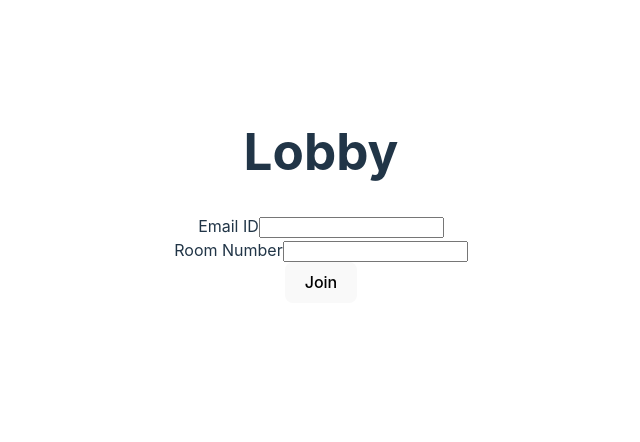
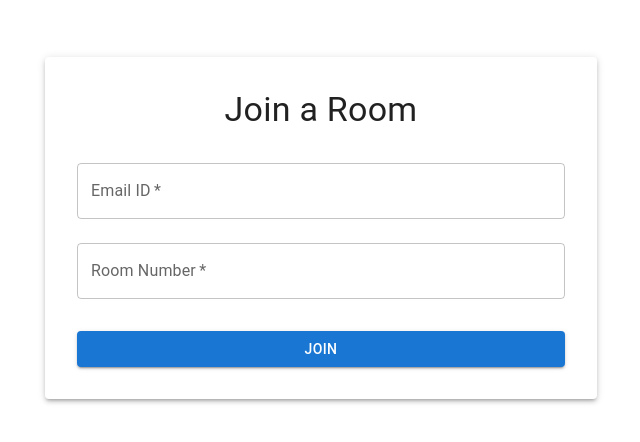
Before and after one commit to RiswanthPalani/ConnectNow, a React (Vite) app in the folder client/: page / in a window 1280 px wide. Shown: the part 204-646 px from the top of the page, without its empty margins (319-959 px from the left). Built offline with nearby package versions, Linux system fonts and the light colour scheme; no server answers.

Commit message:
WebRTC grasped with Basic UI/UX modified

```diff
--- a/client/package.json
+++ b/client/package.json
@@ -10,6 +10,9 @@
     "preview": "vite preview"
   },
   "dependencies": {
+    "@emotion/react": "^11.13.3",
+    "@emotion/styled": "^11.13.0",
+    "@mui/material": "^6.1.3",
     "react": "^18.3.1",
     "react-dom": "^18.3.1",
     "react-player": "^2.16.0",
--- a/client/src/screens/Lobby.jsx
+++ b/client/src/screens/Lobby.jsx
@@ -1,6 +1,16 @@
 import React, { useState, useCallback, useEffect } from "react";
 import { useNavigate } from "react-router-dom";
 import { useSocket } from "../context/SocketProvider";
+
+// Import MUI components
+import {
+  Box,
+  TextField,
+  Button,
+  Typography,
+  Container,
+  Paper,
+} from "@mui/material";
 
 const LobbyScreen = () => {
   const [email, setEmail] = useState("");
@@ -8,7 +18,6 @@ const LobbyScreen = () => {
 
   const navigate = useNavigate();
   const socket = useSocket();
-  // console.log(socket);
 
   const handleSubmitForm = useCallback(
     (e) => {
@@ -20,7 +29,7 @@ const LobbyScreen = () => {
 
   const handleRoomJoin = useCallback(
     (data) => {
-      const { email, room } = data;
+      const { room } = data;
       navigate(`./room/${room}`);
     },
     [navigate]
@@ -31,31 +40,47 @@ const LobbyScreen = () => {
     return () => {
       socket.off("room:join", handleRoomJoin);
     };
-  }, [socket]);
+  }, [socket, handleRoomJoin]);
 
   return (
-    <div>
-      <h1>Lobby</h1>
-      <form onSubmit={handleSubmitForm}>
-        <label htmlFor="email">Email ID</label>
-        <input
+    <Container maxWidth="sm">
+      <Paper elevation={3} sx={{ padding: 4, marginTop: 8 }}>
+        <Typography variant="h4" component="h1" gutterBottom>
+          Join a Room
+        </Typography>
+        <Box component="form" onSubmit={handleSubmitForm} sx={{ mt: 2 }}>
+          <TextField
+            fullWidth
+            label="Email ID"
             type="email"
-          id="email"
+            variant="outlined"
+            margin="normal"
+            required
             value={email}
             onChange={(e) => setEmail(e.target.value)}
           />
-        <br />
-        <label htmlFor="room">Room Number</label>
-        <input
+          <TextField
+            fullWidth
+            label="Room Number"
             type="text"
-          id="room"
+            variant="outlined"
+            margin="normal"
+            required
             value={room}
             onChange={(e) => setRoom(e.target.value)}
           />
-        <br />
-        <button>Join</button>
-      </form>
-    </div>
+          <Button
+            type="submit"
+            variant="contained"
+            color="primary"
+            fullWidth
+            sx={{ mt: 3 }}
+          >
+            Join
+          </Button>
+        </Box>
+      </Paper>
+    </Container>
   );
 };
 
--- a/client/src/screens/Room.jsx
+++ b/client/src/screens/Room.jsx
@@ -2,6 +2,16 @@ import React, { useEffect, useCallback, useState } from "react";
 import ReactPlayer from "react-player";
 import peer from "../service/peer";
 import { useSocket } from "../context/SocketProvider";
+
+// Import MUI components
+import {
+  Box,
+  Button,
+  Grid,
+  Typography,
+  Container,
+  Paper,
+} from "@mui/material";
 
 const RoomPage = () => {
   const socket = useSocket();
@@ -110,36 +120,62 @@ const RoomPage = () => {
   ]);
 
   return (
-    <div>
-      <h1>Room Page</h1>
-      <h4>{remoteSocketId ? "Connected" : "No one in room"}</h4>
-      {myStream && <button onClick={sendStreams}>Send Stream</button>}
-      {remoteSocketId && <button onClick={handleCallUser}>CALL</button>}
+    <Container maxWidth="md" sx={{ mt: 4 }}>
+      <Paper elevation={3} sx={{ padding: 4 }}>
+        <Typography variant="h4" component="h1" gutterBottom>
+          Room: {remoteSocketId ? "Connected" : "Waiting for others..."}
+        </Typography>
+
+        <Box sx={{ my: 2 }}>
+          {remoteSocketId && (
+            <Button
+              variant="contained"
+              color="primary"
+              onClick={handleCallUser}
+              sx={{ mr: 2 }}
+            >
+              Call
+            </Button>
+          )}
           {myStream && (
-        <>
-          <h1>My Stream</h1>
+            <Button
+              variant="contained"
+              color="secondary"
+              onClick={sendStreams}
+            >
+              Send Stream
+            </Button>
+          )}
+        </Box>
+
+        <Grid container spacing={2}>
+          {myStream && (
+            <Grid item xs={12} sm={6}>
+              <Typography variant="h6">My Stream</Typography>
               <ReactPlayer
                 playing
                 muted
-            height="100px"
-            width="200px"
+                height="100%"
+                width="100%"
                 url={myStream}
               />
-        </>
+            </Grid>
           )}
           {remoteStream && (
-        <>
-          <h1>Remote Stream</h1>
+            <Grid item xs={12} sm={6}>
+              <Typography variant="h6">Remote Stream</Typography>
               <ReactPlayer
                 playing
                 muted
-            height="100px"
-            width="200px"
+                height="100%"
+                width="100%"
                 url={remoteStream}
               />
-        </>
+            </Grid>
           )}
-    </div>
+        </Grid>
+      </Paper>
+    </Container>
   );
 };
 
```
Also changed, not shown: 1 other file (tests, documents, lock files or other folders). Lines whose indentation alone changed are shown as unchanged.
